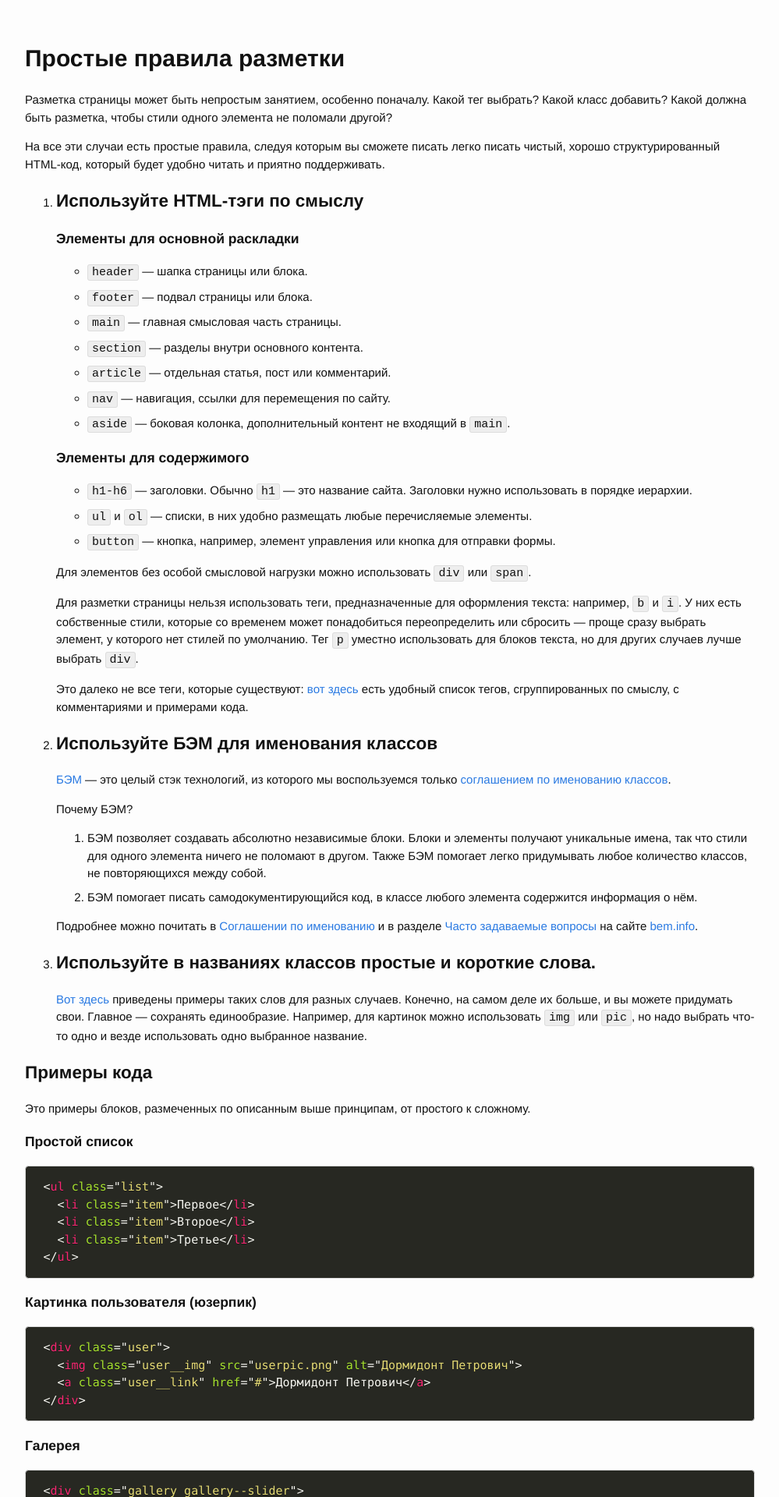
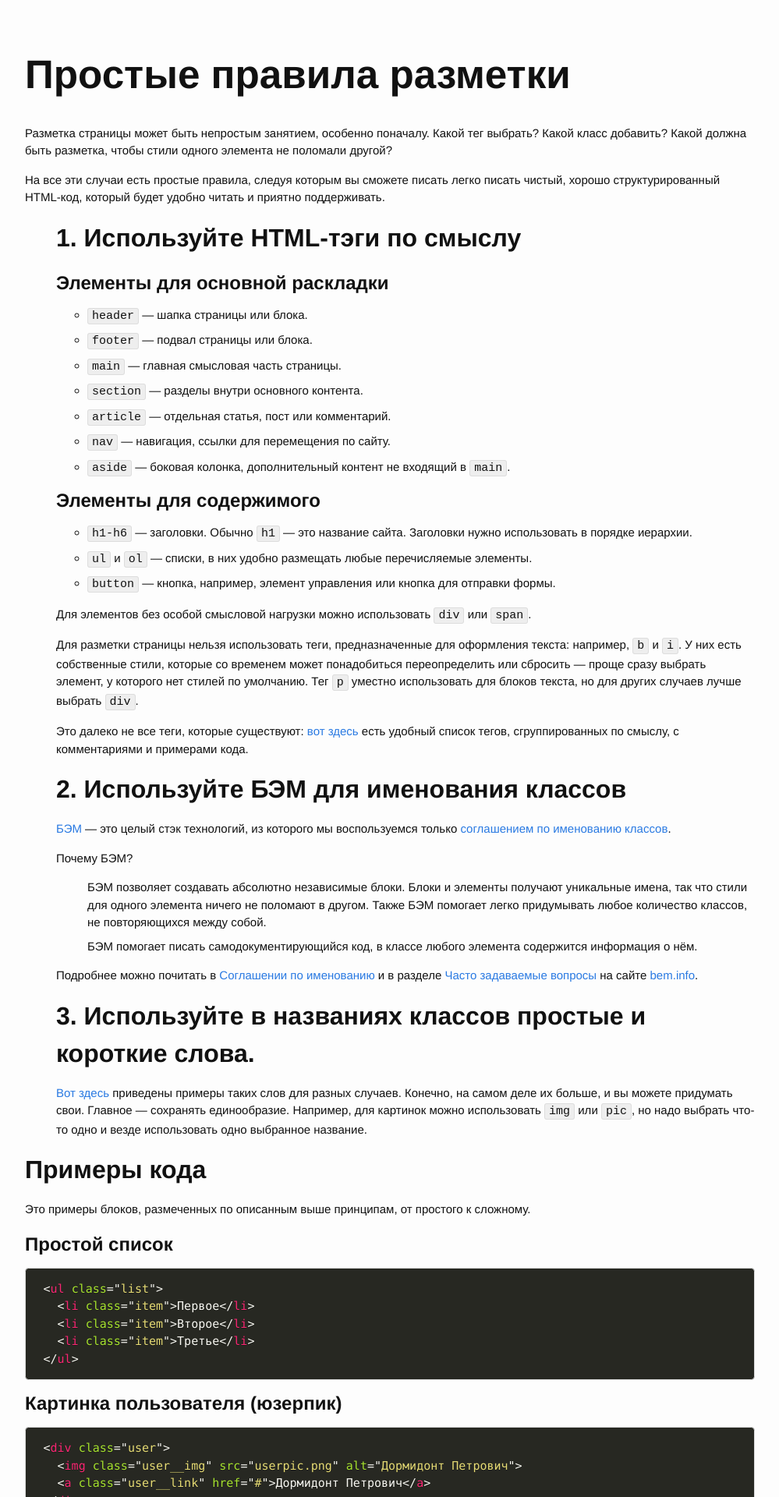
Before and after one commit to yoksel/easy-markup, a Jekyll site: the page built from index.html, in a window 1280 px wide. Shown: the top 1920 px of the page at 78% size, without its empty margins (140-1139 px from the left). Built offline with Jekyll 4.4.1, drawn with Linux system fonts in a browser that asks for light colours.

Commit message:
Modify styles + new page

```diff
--- a/_includes/head.html
+++ b/_includes/head.html
@@ -6,8 +6,8 @@
   <title>{% if page.title %}{{ page.title }}{% else %}{{ site.title }}{% endif %}</title>
   <meta name="description" content="{% if page.excerpt %}{{ page.excerpt | strip_html | strip_newlines | truncate: 160 }}{% else %}{{ site.description }}{% endif %}">
 
-  <link rel="stylesheet" href="{{ "./assets/css/main.css" | prepend: site.baseurl }}">
-  <link rel="stylesheet" href="{{ "./assets/css/prism.css" | prepend: site.baseurl }}">
+  <link rel="stylesheet" href="{{ "../assets/css/main.css" | prepend: site.baseurl }}">
+  <link rel="stylesheet" href="{{ "../assets/css/prism.css" | prepend: site.baseurl }}">
   <link rel="canonical" href="{{ page.url | replace:'index.html','' | prepend: site.baseurl | prepend: site.url }}">
   <link rel="alternate" type="application/rss+xml" title="{{ site.title }}" href="{{ "/feed.xml" | prepend: site.baseurl | prepend: site.url }}">
 </head>
--- a/_layouts/default.html
+++ b/_layouts/default.html
@@ -15,7 +15,7 @@
 
     </div>
 
-    <script src="./assets/js/prism.js"></script>
+    <script src="../assets/js/prism.js"></script>
   </body>
 
 </html>
--- a/_layouts/page.html
+++ b/_layouts/page.html
@@ -3,11 +3,11 @@ layout: default
 ---
 <article class="post">
 
-  <header class="post-header">
-    <h1 class="post-title">{{ page.title }}</h1>
+  <header class="post__header">
+    <h2 class="post__title">{{ page.title }}</h2>
   </header>
 
-  <div class="post-content">
+  <div class="post__content">
     {{ content }}
   </div>
 
--- a/_sass/_base.scss
+++ b/_sass/_base.scss
@@ -1,4 +1,4 @@
-body {
+BODY {
     margin: 0;
     padding: 0;
     background-color: $background-color;
@@ -6,7 +6,7 @@ body {
     color: $text-color;
 }
 
-a {
+A {
     color: $brand-color;
     text-decoration: none;
 
@@ -20,27 +20,63 @@ a {
     }
 }
 
-figure {
+H1, H2, H3, H4 {
+    margin: .5em 0;
+}
+
+H1 {
+    font-size: 3.2rem;
+}
+
+H2 {
+    font-size: 2.5rem;
+}
+
+H3 {
+    font-size: 2rem;
+}
+
+H4 {
+    font-size: 1.5rem;
+}
+
+FIGURE {
     margin: 0;
 }
 
-li {
+LI {
     margin-bottom: .5rem;
 }
 
-pre,
-code {
+DT {
+    font-weight: bold;
+}
+
+LI > DL > DT {
+    font-size: 1.1em;
+}
+
+DD > DL {
+    margin-top: .5rem ;
+}
+
+DD:not(:last-child) {
+    margin-bottom: .5rem;
+}
+
+PRE,
+CODE {
     border: 1px solid #DDD;
     border-radius: 3px;
     background-color: #EEE;
     font-size: 15px;
 }
 
-code {
+CODE {
     padding: 1px 5px;
 }
 
-pre {
+PRE {
     padding: 8px 12px;
     overflow-x: auto;
 
@@ -50,3 +86,19 @@ pre {
         padding-left: 0;
     }
 }
+
+/* Counters */
+
+OL {
+    counter-reset: list-counter;
+    list-style: none;
+}
+
+OL > LI {
+    counter-increment: list-counter;
+}
+    OL > LI > H3:before {
+        content: counter(list-counter) '. ';
+        /*display: block;*/
+        /*position: absolute;*/
+    }
--- a/index.html
+++ b/index.html
@@ -15,11 +15,11 @@ layout: default
       <ol>
 
         <li class="rules__item rule">
-        <h2 class="rule__title">Используйте HTML-тэги по смыслу</h2>
+          <h3 class="rule__title">Используйте HTML-тэги по смыслу</h3>
 
           <div class="rule__content">
 
-          <h3>Элементы для основной раскладки</h3>
+            <h4>Элементы для основной раскладки</h4>
 
             <ul>
               <li><code>header</code> — шапка страницы или блока.</li>
@@ -31,7 +31,7 @@ layout: default
               <li><code>aside</code> — боковая колонка, дополнительный контент не входящий в <code>main</code>.</li>
             </ul>
 
-          <h3>Элементы для содержимого</h3>
+            <h4>Элементы для содержимого</h4>
 
             <ul>
               <li><code>h1-h6</code> — заголовки. Обычно <code>h1</code> — это название сайта. Заголовки нужно использовать в порядке иерархии.</li>
@@ -48,7 +48,7 @@ layout: default
         </li>
 
         <li class="rules__item rule">
-        <h2 class="rule__title">Используйте БЭМ для именования классов</h2>
+          <h3 class="rule__title">Используйте БЭМ для именования классов</h3>
 
           <div class="rule__content">
             <p><a href="https://ru.bem.info/">БЭМ</a> — это целый стэк технологий, из которого мы воспользуемся только <a href="https://ru.bem.info/methodology/naming-convention/">соглашением по именованию классов</a>.</p>
@@ -66,7 +66,7 @@ layout: default
         </li>
 
         <li class="rules__item rule">
-        <h2 class="rule__title">Используйте в названиях классов простые и короткие слова.</h2>
+          <h3 class="rule__title">Используйте в названиях классов простые и короткие слова.</h3>
 
           <p><a href="https://github.com/yoksel/common-words/">Вот здесь</a> приведены примеры таких слов для разных случаев. Конечно, на самом деле их больше, и вы можете придумать свои. Главное — сохранять единообразие. Например, для картинок можно использовать <code>img</code> или <code>pic</code>, но надо выбрать что-то одно и везде использовать одно выбранное название. </p>
 
@@ -76,11 +76,11 @@ layout: default
     </section>
 
     <section class="snippets">
-    <h2>Примеры кода</h2>
+      <h3>Примеры кода</h3>
 
       <p>Это примеры блоков, размеченных по описанным выше принципам, от простого к сложному.</p>
 
-    <h3>Простой список</h3>
+      <h4>Простой список</h4>
 
 {% highlight html %}
 <ul class="list">
@@ -90,7 +90,7 @@ layout: default
 </ul>
 {% endhighlight %}
 
-    <h3>Картинка пользователя (юзерпик)</h3>
+      <h4>Картинка пользователя (юзерпик)</h4>
 
 {% highlight html %}
 <div class="user">
@@ -99,7 +99,7 @@ layout: default
 </div>
 {% endhighlight %}
 
-    <h3>Галерея</h3>
+      <h4>Галерея</h4>
 
 {% highlight html %}
 <div class="gallery gallery--slider">
@@ -114,7 +114,7 @@ layout: default
 </div>
 {% endhighlight %}
 
-    <h3>Навигация</h3>
+      <h4>Навигация</h4>
 
 {% highlight html %}
 <nav class="nav">
@@ -145,7 +145,7 @@ layout: default
 </nav>
 {% endhighlight %}
 
-    <h3>Виджет в боковой колонке</h3>
+      <h4>Виджет в боковой колонке</h4>
 
 {% highlight html %}
 <div class="widget">
@@ -161,7 +161,7 @@ layout: default
 </div>
 {% endhighlight %}
 
-    <h3>Блок новостей</h3>
+      <h4>Блок новостей</h4>
 
 {% highlight html %}
 <div class="news">
@@ -196,7 +196,7 @@ layout: default
 </div>
 {% endhighlight %}
 
-    <h3>Статья или пост в блоге (простой вариант)</h3>
+      <h4>Статья или пост в блоге (простой вариант)</h4>
 
 {% highlight html %}
 <article class="article">
@@ -225,7 +225,7 @@ layout: default
 </article>
 {% endhighlight %}
 
-    <h3>Статья или пост в блоге (сложный вариант)</h3>
+      <h4>Статья или пост в блоге (сложный вариант)</h4>
 
 {% highlight html %}
 <article class="entry">
```
Also changed, not shown: _layouts/post.html (+5 -4 lines), first-steps/index.html (added, +123 -0 lines), 1 other file. Lines whose indentation alone changed are shown as unchanged.
